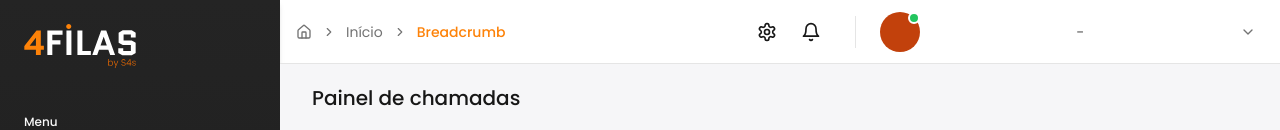
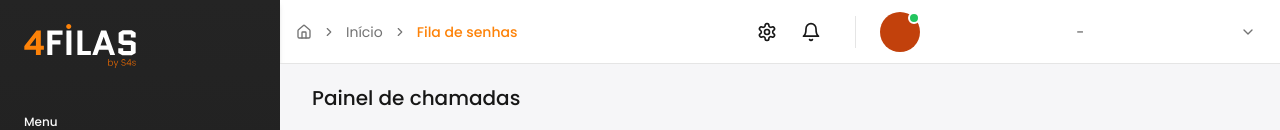
Before and after one commit to SK3010z/aaaaa, a Next.js app: page /lista-de-chamadas in a window 1280 px wide. Shown: the top 130 px of the page. Built offline with nearby package versions, Linux system fonts and the light colour scheme; no server answers.

Commit message:
add breadcrumb name

```diff
--- a/components/custom/breadCrumbs.tsx
+++ b/components/custom/breadCrumbs.tsx
@@ -23,7 +23,9 @@ export function BreadCrumbs() {
         </BreadcrumbItem>
         <BreadcrumbSeparator />
         <BreadcrumbItem className="text-primary">
-          <BreadcrumbPage className="font-medium">Breadcrumb</BreadcrumbPage>
+          <BreadcrumbPage className="font-medium">
+            Fila de senhas
+          </BreadcrumbPage>
         </BreadcrumbItem>
       </BreadcrumbList>
     </Breadcrumb>
```
